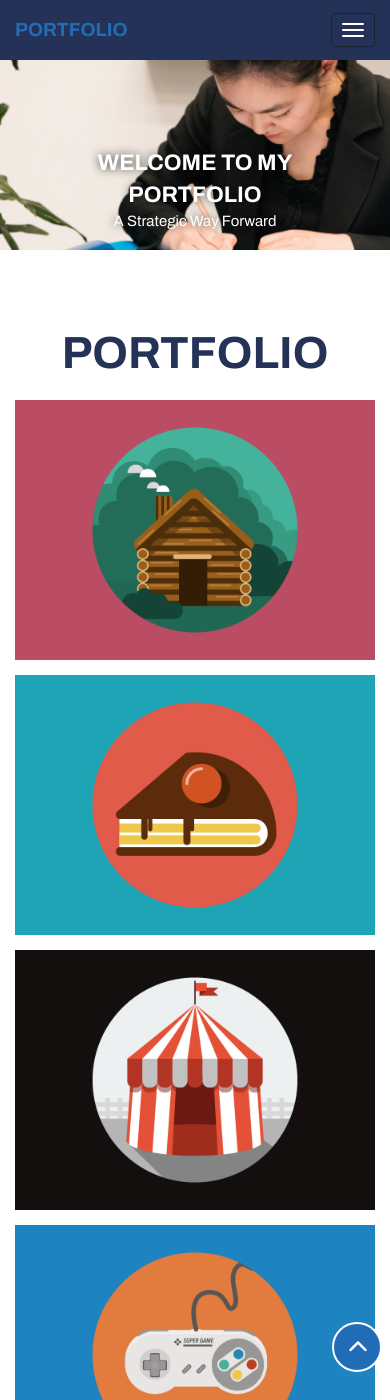
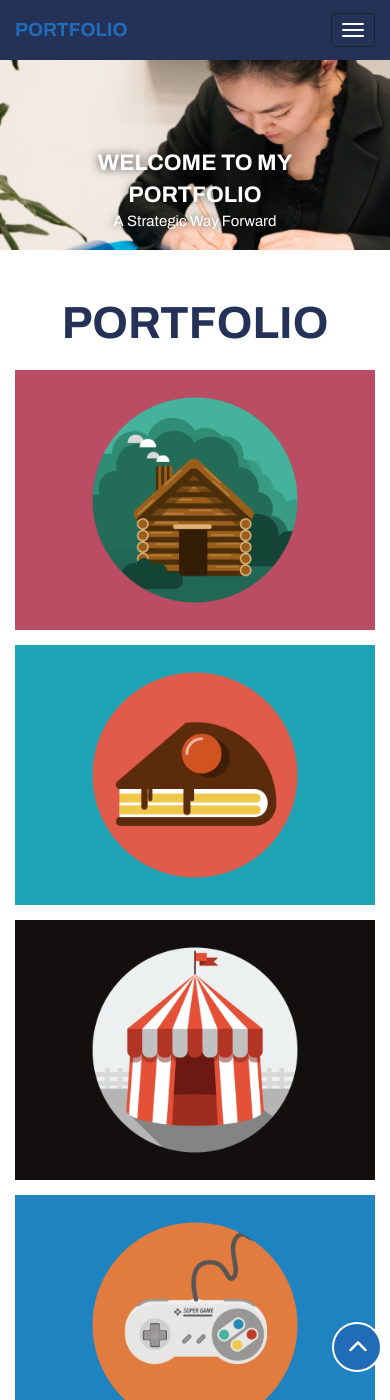
Before and after one commit to Kelly-Portfolio/Kelly-Portfolio.github.io, a Jekyll site: the page built from _posts/2014-07-18-project-1.markdown, in a window 390 px wide and 1400 px high. Built offline with Jekyll 4.4.1, drawn with Linux system fonts in a browser that asks for light colours.

Commit message:
padding 20

```diff
--- a/_includes/css/main.css
+++ b/_includes/css/main.css
@@ -159,7 +159,7 @@ header {
     header {
         height: auto; /* Allow header to adjust height dynamically */
         margin-top: 50px; /* Ensure margin remains consistent with navbar height */
-        padding-bottom: 50px; /* Add padding to ensure content doesn't get cut off, was 20 */
+        padding-bottom: 20px; /* Add padding to ensure content doesn't get cut off, was 20 */
     }
 
     header .image-container img {
```
